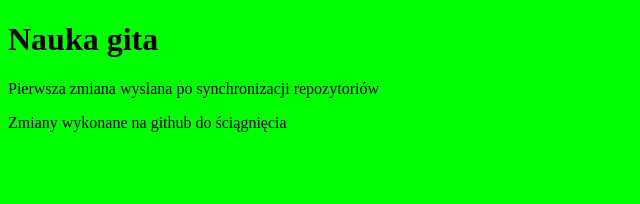
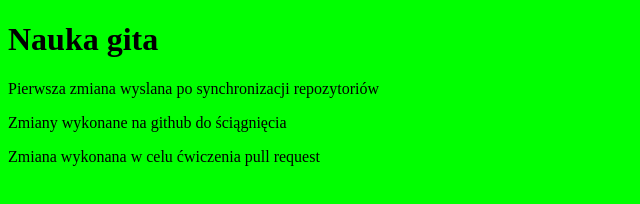
Before and after one commit to JakubMorzy/StudiaMeritoClasa, a plain HTML site: page index.html in a window 1280 px wide. Shown: the whole page, without its empty margins (0-640 px from the left). Drawn offline with Linux system fonts and the light colour scheme.

Commit message:
Update2 index.html - github PR

```diff
--- a/index.html
+++ b/index.html
@@ -15,5 +15,8 @@
     <section>
         <p>Zmiany wykonane na github do ściągnięcia</p>
     </section>
+    <section>
+        <p>Zmiana wykonana w celu ćwiczenia pull request</p>
+    </section>
 </body>
 </html>
```
